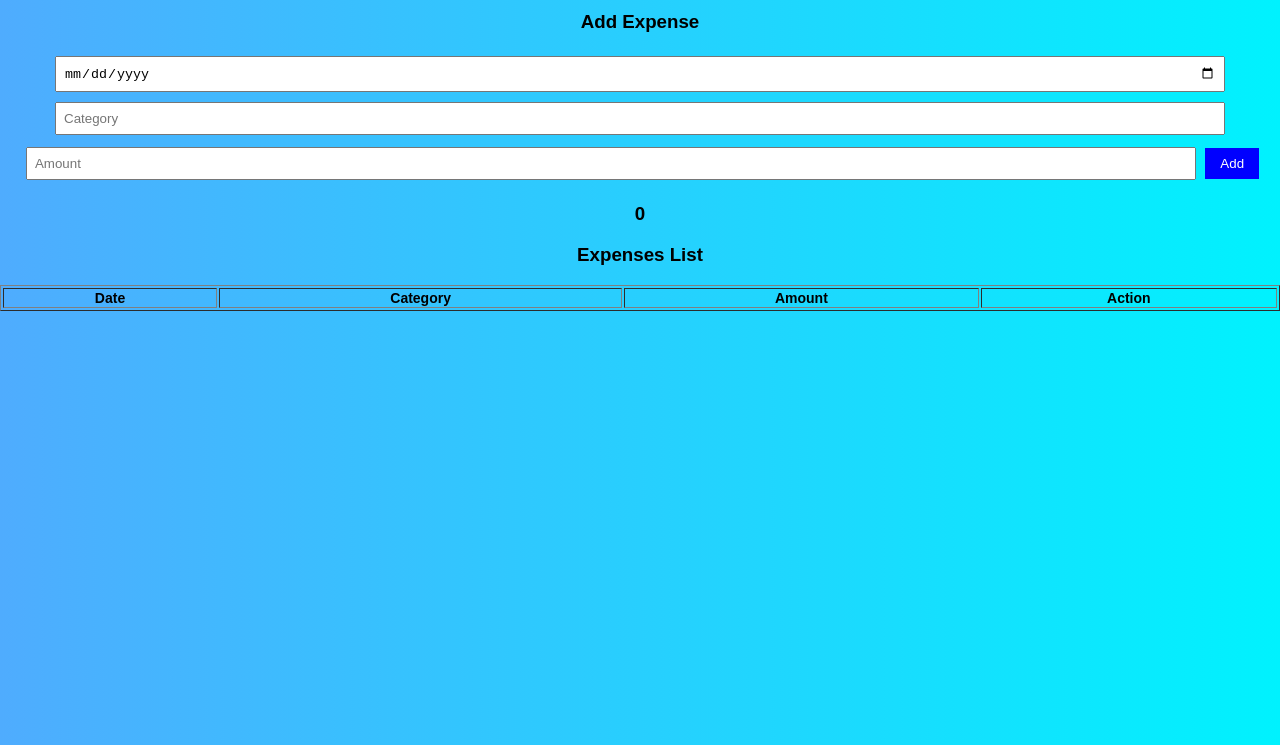
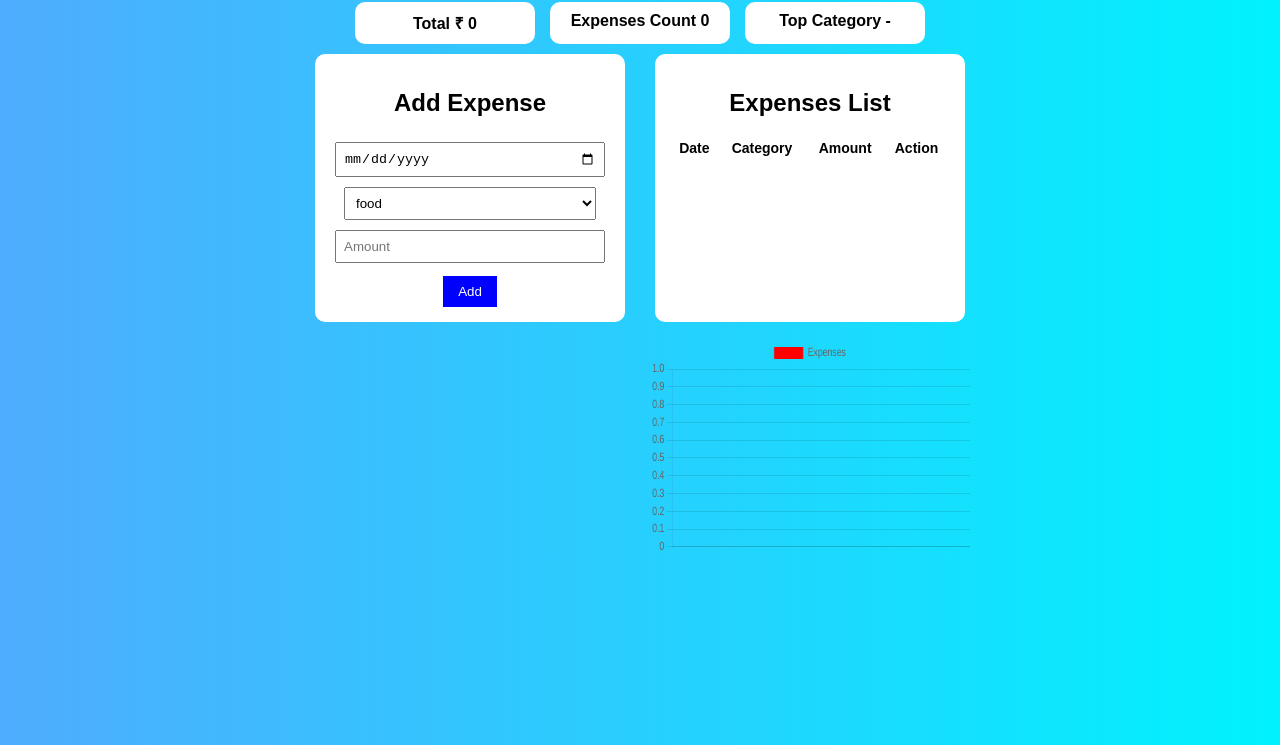
Before and after one commit to Dixa08/expense-tracker-daa, a plain HTML site: page frontend/index.html in a window 1280 px wide. Shown: the part 55-800 px from the top of the page. Drawn offline with nearby package versions, Linux system fonts and the light colour scheme.

Commit message:
Update index.html

```diff
--- a/frontend/index.html
+++ b/frontend/index.html
@@ -1,26 +1,44 @@
 <!DOCTYPE html>
 <html>
 <head>
-    <title>Expense Tracker</title>
+    <title>Expense Dashboard</title>
     <link rel="stylesheet" href="style.css">
+    <script src="https://cdn.jsdelivr.net/npm/chart.js"></script>
 </head>
+
 <body>
 
-<h1>Expense Tracker</h1>
+<h1>Expense Dashboard</h1>
 
-<h3>Add Expense</h3>
+<!-- TOP CARDS -->
+<div class="cards">
+    <div class="card">Total ₹ <span id="total">0</span></div>
+    <div class="card">Expenses Count <span id="count">0</span></div>
+    <div class="card">Top Category <span id="topCat">-</span></div>
+</div>
 
+<div class="container">
+
+    <!-- LEFT -->
+    <div class="box">
+        <h2>Add Expense</h2>
         <input type="date" id="date">
-<input type="text" id="category" placeholder="Category">
+
+        <select id="category">
+            <option>food</option>
+            <option>travel</option>
+            <option>shopping</option>
+            <option>other</option>
+        </select>
+
         <input type="number" id="amount" placeholder="Amount">
+        <button onclick="addExpense()">Add</button>
+    </div>
 
-<button onclick="addExpense()">Add</button>
-
-<h3 id="total">Total: ₹ 0</h3>
-
-<h3>Expenses List</h3>
-
-<table border="1">
+    <!-- RIGHT -->
+    <div class="box">
+        <h2>Expenses List</h2>
+        <table>
             <thead>
                 <tr>
                     <th>Date</th>
@@ -31,6 +49,15 @@
             </thead>
             <tbody id="tableBody"></tbody>
         </table>
+    </div>
+
+</div>
+
+<!-- CHARTS -->
+<div class="charts">
+    <canvas id="pieChart"></canvas>
+    <canvas id="barChart"></canvas>
+</div>
 
 <script src="script.js"></script>
 
```
Lines whose indentation alone changed are shown as unchanged.
